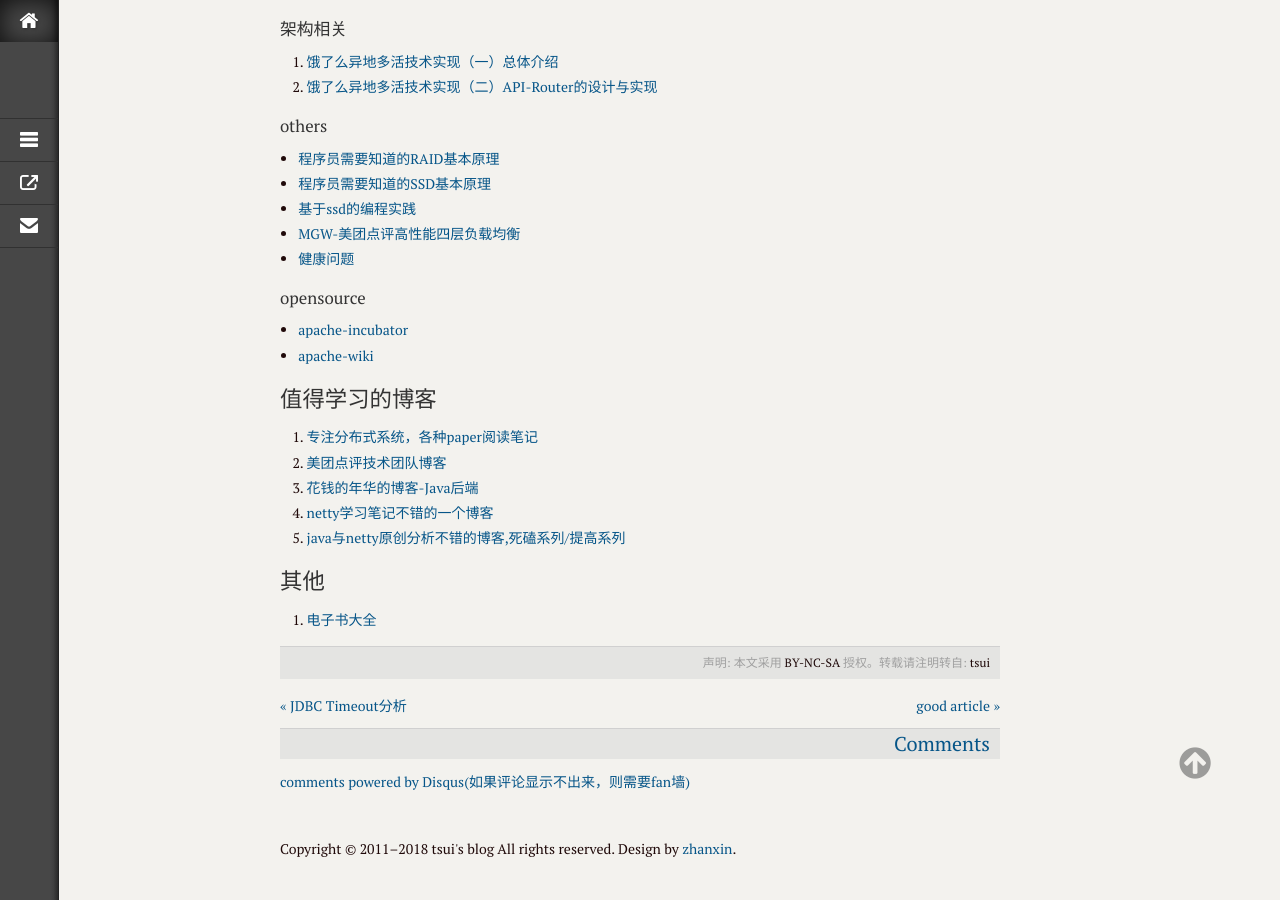
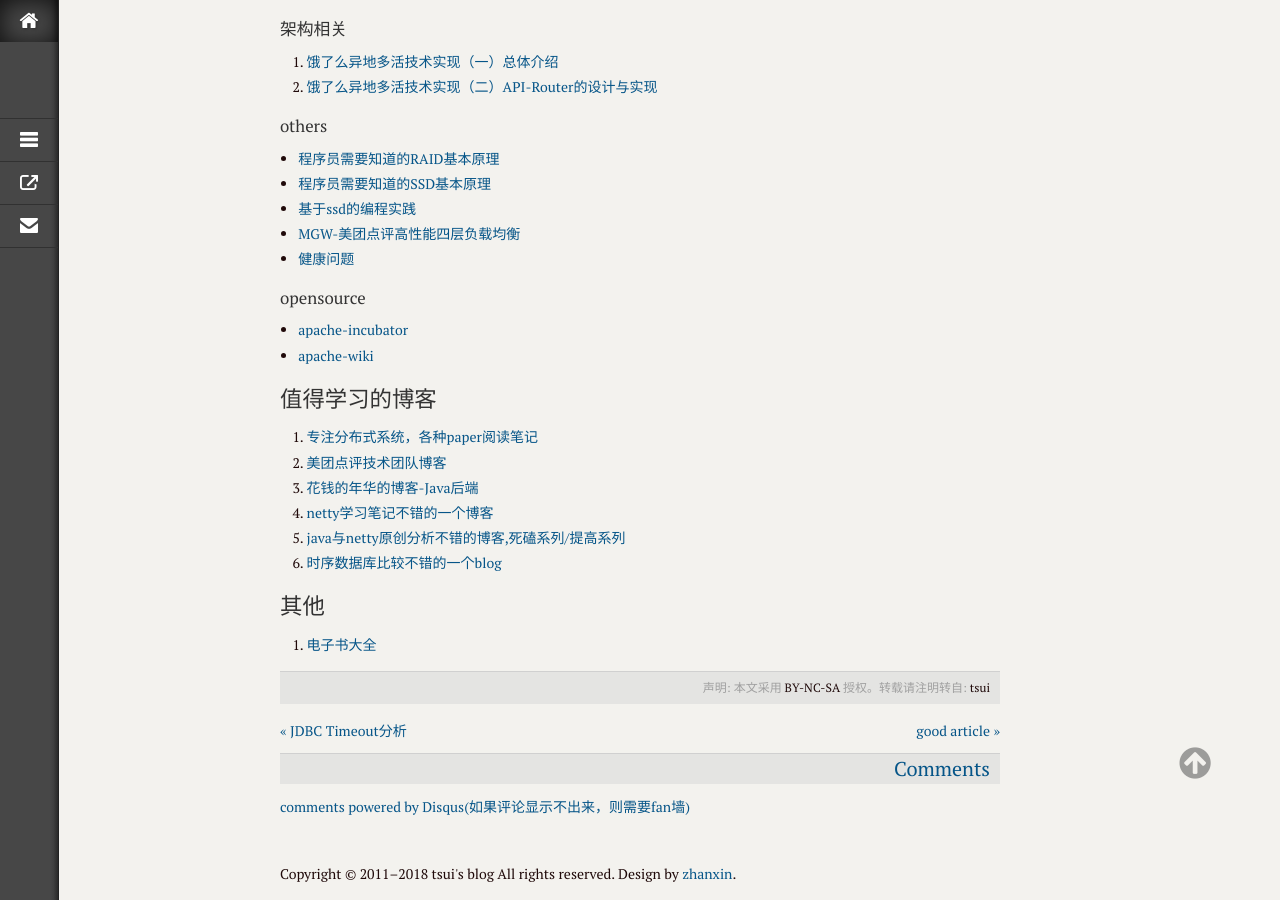
Before and after one commit to xmtsui/blog, a Jekyll site: the page built from _posts/2017/2017-03-14-readqueue-01.md, in a window 1280 px wide and 900 px high, scrolled down 3704 px. Built offline with Jekyll 4.4.1, drawn with Linux system fonts in a browser that asks for light colours; comment, search, counter and statistics services are not loaded.

Commit message:
modify by quickcommint

```diff
--- a/_posts/2017/2017-03-14-readqueue-01.md
+++ b/_posts/2017/2017-03-14-readqueue-01.md
@@ -168,6 +168,7 @@ categories:
 3. [花钱的年华的博客-Java后端](http://calvin1978.blogcn.com/)
 4. [netty学习笔记不错的一个博客](https://caorong.github.io/)
 5. [java与netty原创分析不错的博客,死磕系列/提高系列](http://cmsblogs.com/?cat=5)
+6. [时序数据库比较不错的一个blog](http://hbasefly.com)
 
 ## 其他
 5. [电子书大全](http://gen.lib.rus.ec/)
```
